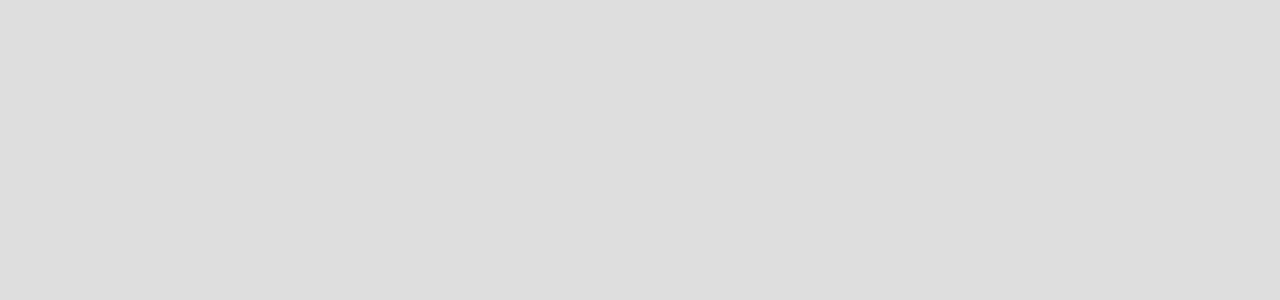
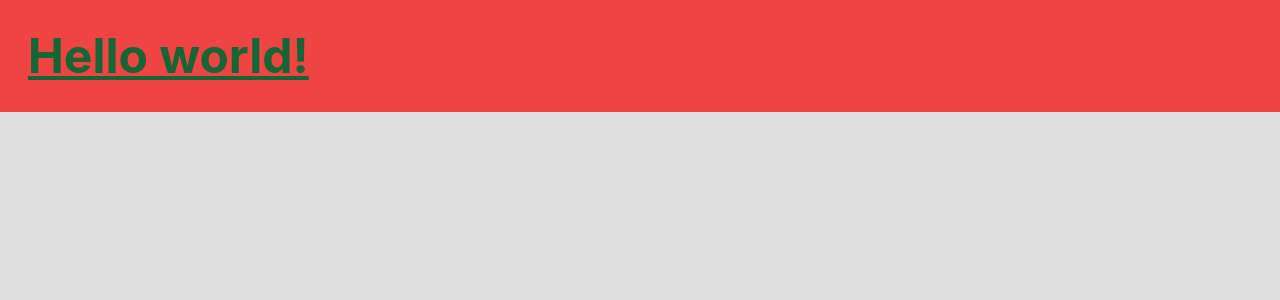
Before and after one commit to Felixx-jnr/lux-house, a React (Create React App) app: page / in a window 1280 px wide. Shown: the top 300 px of the page. Built offline with nearby package versions, Linux system fonts and the light colour scheme.

Commit message:
tailwind setup

```diff
--- a/package.json
+++ b/package.json
@@ -9,7 +9,6 @@
     "react": "^18.3.1",
     "react-dom": "^18.3.1",
     "react-scripts": "5.0.1",
-    "sass": "^1.76.0",
     "web-vitals": "^2.1.4"
   },
   "scripts": {
@@ -35,5 +34,8 @@
       "last 1 firefox version",
       "last 1 safari version"
     ]
+  },
+  "devDependencies": {
+    "tailwindcss": "^3.4.3"
   }
 }
--- a/src/App.js
+++ b/src/App.js
@@ -1,7 +1,11 @@
-import "./scss/App.scss";
+import "./scss/index.scss";
 
 function App() {
-  return <div className="App"></div>;
+  return (
+    <h1 className="text-5xl font-bold underline py-8 px-7 bg-red-500 text-green-800 ">
+      Hello world!
+    </h1>
+  );
 }
 
 export default App;
--- a/src/scss/App.scss
+++ /dev/null
@@ -1,2 +0,0 @@
-@use "global";
-@use "styles";
--- a/src/scss/global/boilerplate.scss
+++ b/src/scss/global/boilerplate.scss
@@ -16,12 +16,3 @@
   background: var(--background);
   color: var(--dark-text2);
 }
-
-.visually-hidden {
-  position: absolute;
-  left: -10000px;
-  top: auto;
-  width: 1px;
-  height: 1px;
-  overflow: hidden;
-}
--- /dev/null
+++ b/src/scss/index.scss
@@ -0,0 +1,6 @@
+@use "global";
+@use "styles";
+
+@tailwind base;
+@tailwind components;
+@tailwind utilities;
--- /dev/null
+++ b/tailwind.config.js
@@ -0,0 +1,8 @@
+/** @type {import('tailwindcss').Config} */
+module.exports = {
+  content: ["./src/**/*.{js,jsx,ts,tsx}"],
+  theme: {
+    extend: {},
+  },
+  plugins: [],
+};
```
Also changed, not shown: 1 other file (tests, documents, lock files or other folders).
